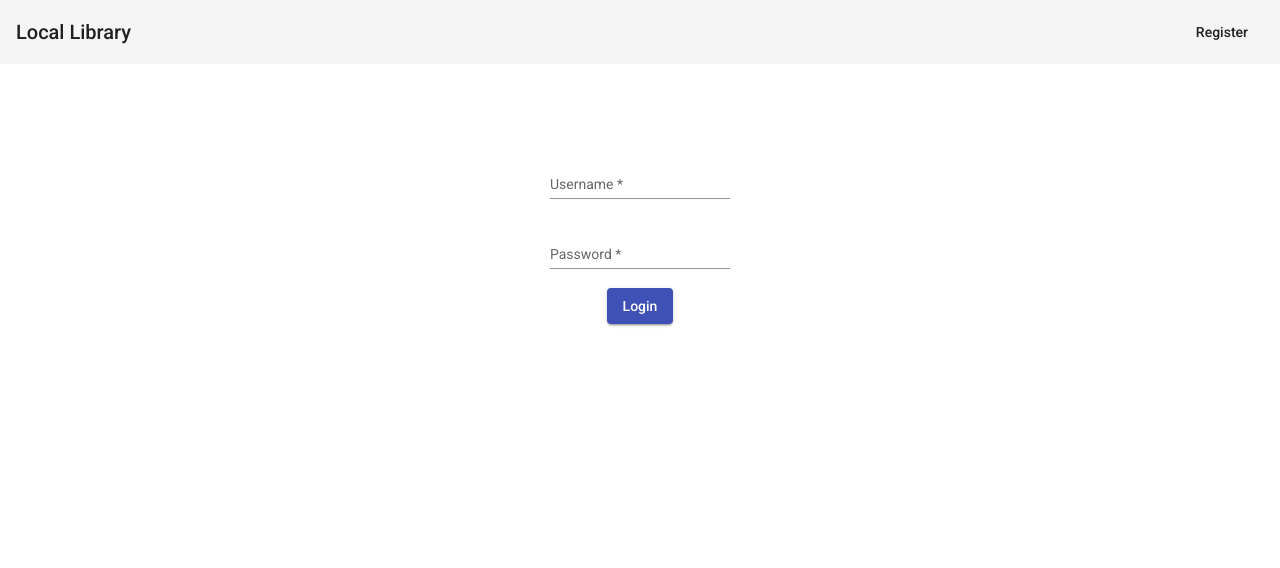
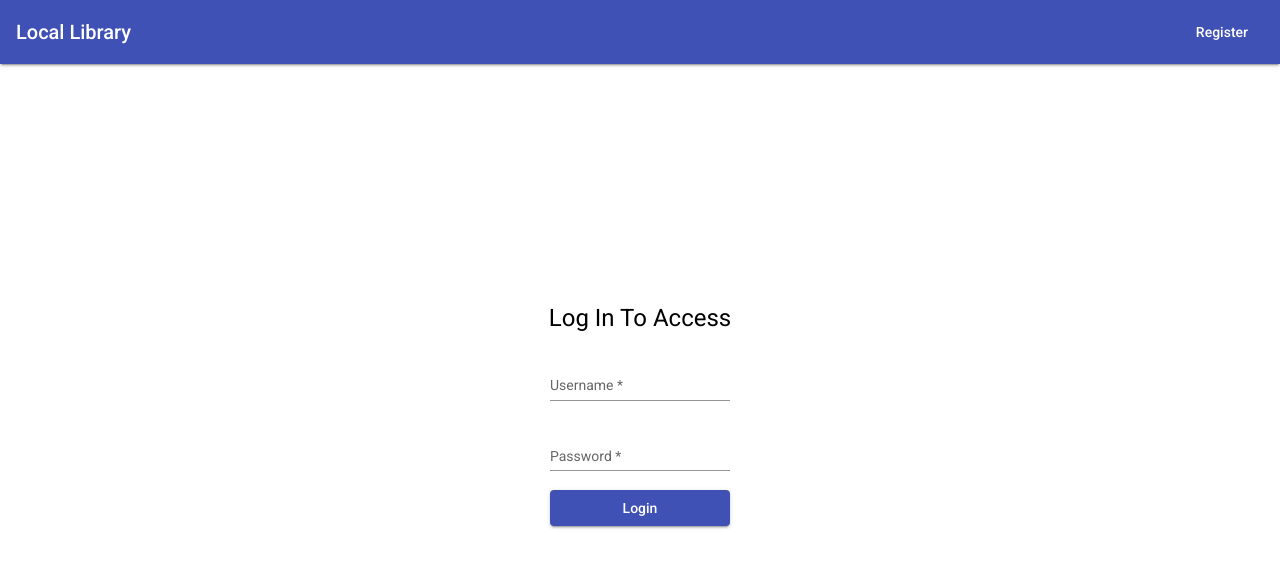
Before and after one commit to rjnay1984/LocalLibraryNet, an Angular app in the folder frontend/client/: page / in a window 1280 px wide. Shown: the top 568 px of the page. Built offline with nearby package versions, Linux system fonts and the light colour scheme.

Commit message:
misc. cleanup

```diff
--- a/frontend/client/src/app/core/interceptors/error.interceptor.ts
+++ b/frontend/client/src/app/core/interceptors/error.interceptor.ts
@@ -40,9 +40,15 @@ export class ErrorInterceptor implements HttpInterceptor {
               }
               break;
             case 401:
-              this._snackBar.open(`${error.error}`, null, {
-                duration: 2000
-              })
+              if (error.error.title) {
+                this._snackBar.open('Invalid password.', null, {
+                  duration: 2000
+                })
+              } else {
+                this._snackBar.open(`${error.error}`, null, {
+                  duration: 2000
+                })
+              }
               break;
             case 404:
               // TODO: /not-found
--- a/frontend/client/src/app/core/navigation/navigation.component.html
+++ b/frontend/client/src/app/core/navigation/navigation.component.html
@@ -1,4 +1,4 @@
-<mat-toolbar>
+<mat-toolbar class="mat-elevation-z2" color="primary">
   <span>Local Library</span>
   <span class="example-spacer"></span>
   <ng-container *ngIf="(accountService.currentUser$ | async) as user; else register">
--- a/frontend/client/src/app/core/navigation/navigation.component.scss
+++ b/frontend/client/src/app/core/navigation/navigation.component.scss
@@ -1,3 +1,7 @@
+.mat-toolbar {
+  position: fixed;
+}
+
 .example-spacer {
   flex: 1 1 auto;
 }
--- a/frontend/client/src/app/shared/account/login/login.component.html
+++ b/frontend/client/src/app/shared/account/login/login.component.html
@@ -1,3 +1,4 @@
+<h1>Log In To Access</h1>
 <form [formGroup]="loginForm" (ngSubmit)="onSubmit()">
   <mat-form-field appearance="standard">
     <mat-label>Username</mat-label>
--- a/frontend/client/src/app/shared/account/login/login.component.scss
+++ b/frontend/client/src/app/shared/account/login/login.component.scss
@@ -1,6 +1,13 @@
+:host {
+  padding: 1em;
+  display: flex;
+  flex-direction: column;
+  justify-content: center;
+  align-items: center;
+  height: 100%;
+}
+
 form {
   display: flex;
   flex-direction: column;
-  padding: 6em 0;
-  align-items: center;
 }
```
